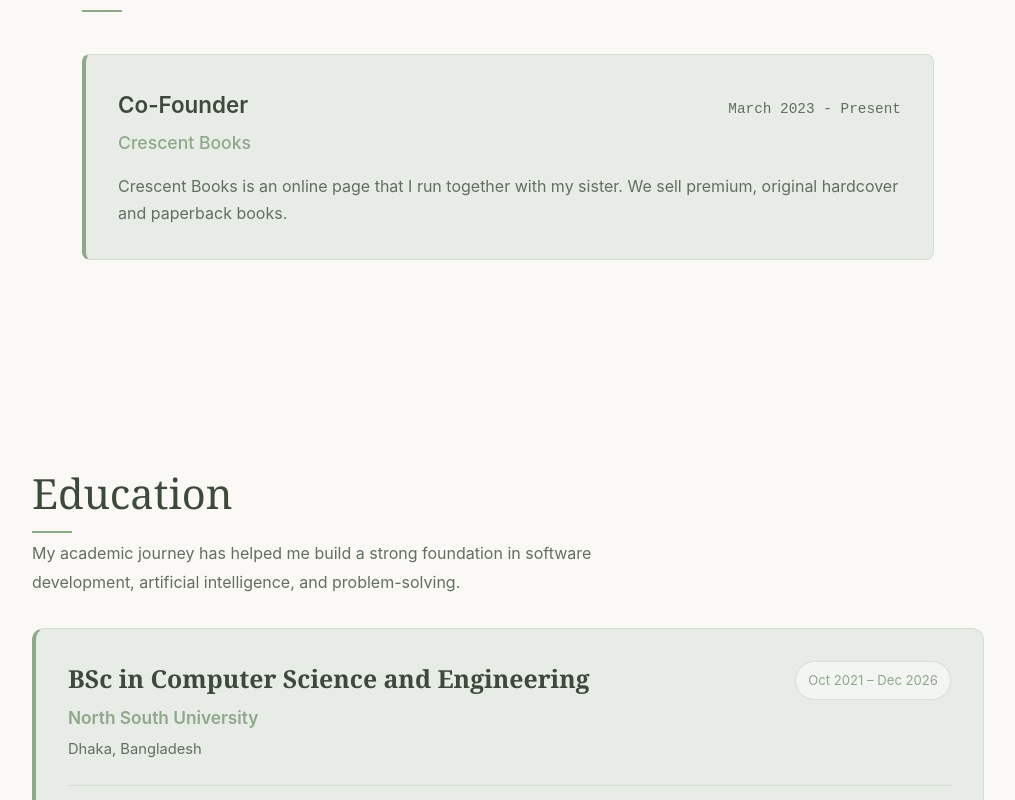
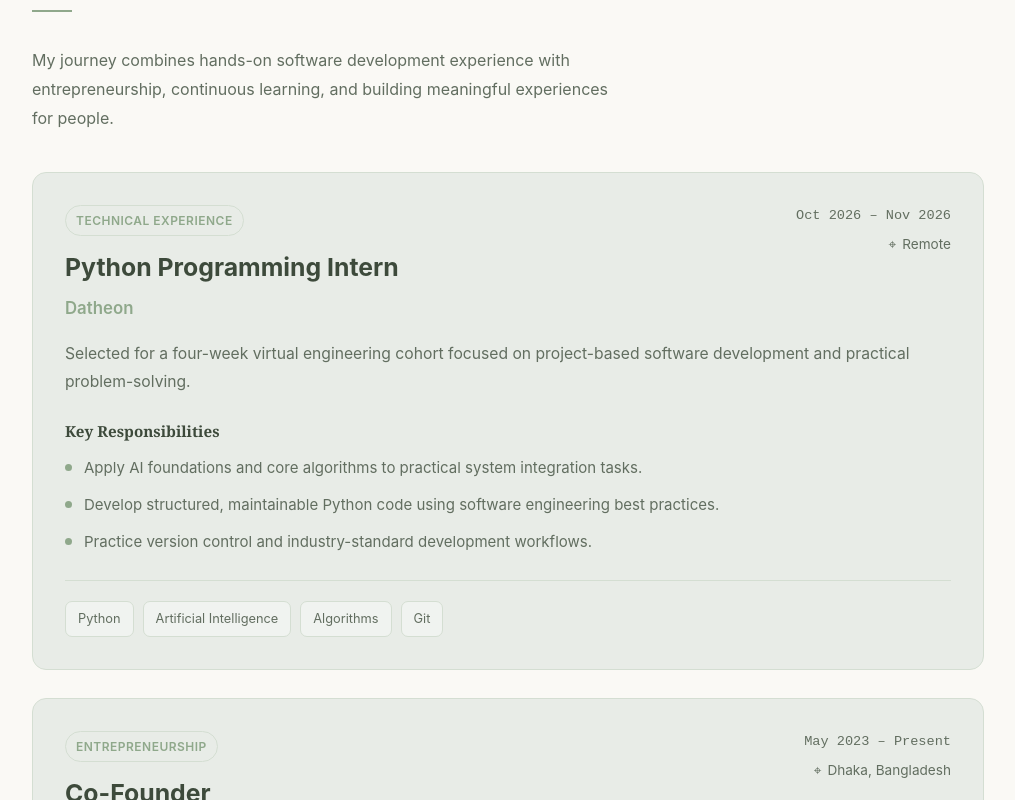
Before and after one commit to tniha10/my-portfolio, a React (Vite) app: page / in a window 1280 px wide. Shown: the part 4600-5400 px from the top of the page, without its empty margins (132-1147 px from the left). Built offline with nearby package versions, Linux system fonts and the light colour scheme.

Commit message:
Added recent internship experience

```diff
--- a/src/components/Experience.css
+++ /dev/null
@@ -1,53 +0,0 @@
-.experience {
-  padding: 100px 24px;
-  max-width: 900px;
-  margin: 0 auto;
-}
-
-.experience-card {
-  background-color: var(--sage-light);
-  border: 1px solid var(--sage-border);
-  border-left: 4px solid var(--sage-accent);
-  border-radius: 8px;
-  padding: 32px;
-  transition: transform 0.2s ease, box-shadow 0.2s ease;
-}
-
-.experience-card:hover {
-  transform: translateY(-2px);
-  box-shadow: 0 4px 20px rgba(61, 74, 59, 0.05);
-}
-
-.experience-header {
-  display: flex;
-  justify-content: space-between;
-  align-items: baseline;
-  flex-wrap: wrap;
-  gap: 12px;
-  margin-bottom: 6px;
-}
-
-.experience-header h3 {
-  font-size: 1.4rem;
-  font-family: var(--sans);
-  font-weight: 600;
-}
-
-.experience-date {
-  font-size: 0.9rem;
-  color: var(--text-muted);
-  font-family: var(--mono);
-}
-
-.experience-company {
-  font-size: 1.1rem;
-  color: var(--sage-accent);
-  font-weight: 500;
-  margin-bottom: 16px;
-}
-
-.experience-text {
-  font-size: 1rem;
-  color: var(--text-muted);
-  line-height: 1.7;
-}
--- a/src/components/Experience.jsx
+++ b/src/components/Experience.jsx
@@ -1,26 +1,328 @@
-import './Experience.css'
+const experiences = [
+  {
+    role: 'Python Programming Intern',
+    company: 'Datheon',
+    date: 'Oct 2026 – Nov 2026',
+    location: 'Remote',
+    type: 'Technical Experience',
+    description:
+      'Selected for a four-week virtual engineering cohort focused on project-based software development and practical problem-solving.',
+    responsibilities: [
+      'Apply AI foundations and core algorithms to practical system integration tasks.',
+      'Develop structured, maintainable Python code using software engineering best practices.',
+      'Practice version control and industry-standard development workflows.',
+    ],
+    skills: ['Python', 'Artificial Intelligence', 'Algorithms', 'Git'],
+  },
+  {
+    role: 'Co-Founder',
+    company: 'Crescent Books',
+    date: 'May 2023 – Present',
+    location: 'Dhaka, Bangladesh',
+    type: 'Entrepreneurship',
+    description:
+      'Co-founded and manage an online bookstore with my sister, focusing on book sales, customer experience, and growing an online reading community.',
+    responsibilities: [
+      'Manage end-to-end e-commerce operations, including order processing, packaging, and dispatch.',
+      'Handle customer inquiries, resolve issues, and maintain positive customer relationships.',
+      'Plan social media content and marketing campaigns to increase engagement and grow the brand.',
+    ],
+    skills: [
+      'E-commerce',
+      'Customer Relations',
+      'Social Media Marketing',
+      'Business Operations',
+    ],
+  },
+]
 
 function Experience() {
   return (
+    <>
+      <style>{`
+        .experience {
+          padding: 100px 24px;
+          max-width: 1000px;
+          margin: 0 auto;
+        }
+
+        .experience-container {
+          width: 100%;
+        }
+
+        .experience-intro {
+          max-width: 600px;
+          margin: -8px 0 40px;
+          color: var(--text-muted);
+          font-size: 1rem;
+          line-height: 1.8;
+        }
+
+        .experience-list {
+          position: relative;
+          display: flex;
+          flex-direction: column;
+          gap: 28px;
+        }
+
+        .experience-card {
+          position: relative;
+          padding: 32px;
+          background: var(--sage-light);
+          border: 1px solid var(--sage-border);
+          border-radius: 14px;
+          transition:
+            transform 0.25s ease,
+            box-shadow 0.25s ease,
+            border-color 0.25s ease;
+        }
+
+        .experience-card:hover {
+          transform: translateY(-4px);
+          border-color: var(--sage-accent);
+          box-shadow: 0 12px 30px rgba(61, 74, 59, 0.08);
+        }
+
+        .experience-top {
+          display: flex;
+          justify-content: space-between;
+          align-items: flex-start;
+          flex-wrap: wrap;
+          gap: 16px;
+          margin-bottom: 18px;
+        }
+
+        .experience-heading {
+          flex: 1;
+          min-width: 220px;
+        }
+
+        .experience-type {
+          display: inline-block;
+          margin-bottom: 12px;
+          padding: 5px 10px;
+          border: 1px solid var(--sage-border);
+          border-radius: 20px;
+          color: var(--sage-accent);
+          font-size: 0.75rem;
+          font-weight: 600;
+          letter-spacing: 0.04em;
+          text-transform: uppercase;
+        }
+
+        .experience-header h3 {
+          margin: 0 0 7px;
+          color: var(--text-primary);
+          font-family: var(--sans);
+          font-size: clamp(1.25rem, 3vw, 1.55rem);
+          font-weight: 650;
+        }
+
+        .experience-company {
+          margin: 0;
+          color: var(--sage-accent);
+          font-size: 1.05rem;
+          font-weight: 600;
+        }
+
+        .experience-meta {
+          display: flex;
+          flex-direction: column;
+          align-items: flex-end;
+          gap: 7px;
+          color: var(--text-muted);
+          font-size: 0.85rem;
+          text-align: right;
+        }
+
+        .experience-date {
+          font-family: var(--mono);
+        }
+
+        .experience-location {
+          display: flex;
+          align-items: center;
+          gap: 6px;
+        }
+
+        .experience-text {
+          margin: 0 0 22px;
+          color: var(--text-muted);
+          font-size: 0.98rem;
+          line-height: 1.8;
+        }
+
+        .experience-subtitle {
+          margin: 0 0 12px;
+          color: var(--text-primary);
+          font-size: 0.95rem;
+          font-weight: 600;
+        }
+
+        .experience-responsibilities {
+          display: flex;
+          flex-direction: column;
+          gap: 11px;
+          margin: 0 0 24px;
+          padding: 0;
+          list-style: none;
+        }
+
+        .experience-responsibilities li {
+          display: flex;
+          align-items: flex-start;
+          gap: 12px;
+          color: var(--text-muted);
+          font-size: 0.94rem;
+          line-height: 1.75;
+        }
+
+        .experience-bullet {
+          flex-shrink: 0;
+          margin-top: 9px;
+          width: 7px;
+          height: 7px;
+          border-radius: 50%;
+          background: var(--sage-accent);
+        }
+
+        .experience-skills {
+          display: flex;
+          flex-wrap: wrap;
+          gap: 9px;
+          padding-top: 20px;
+          border-top: 1px solid var(--sage-border);
+        }
+
+        .experience-skill {
+          padding: 7px 12px;
+          border: 1px solid var(--sage-border);
+          border-radius: 7px;
+          color: var(--text-muted);
+          font-size: 0.8rem;
+          background: rgba(255, 255, 255, 0.35);
+        }
+
+        @media (max-width: 600px) {
+          .experience {
+            padding: 72px 18px;
+          }
+
+          .experience-card {
+            padding: 23px 19px;
+          }
+
+          .experience-top {
+            flex-direction: column;
+            gap: 12px;
+          }
+
+          .experience-heading {
+            min-width: 0;
+          }
+
+          .experience-meta {
+            align-items: flex-start;
+            text-align: left;
+          }
+
+          .experience-responsibilities li {
+            font-size: 0.9rem;
+          }
+        }
+
+        @media (prefers-reduced-motion: reduce) {
+          .experience-card {
+            transition: none;
+          }
+
+          .experience-card:hover {
+            transform: none;
+          }
+        }
+      `}</style>
+
       <section id="experience" className="experience">
         <div className="experience-container">
           <h2 className="section-title">Experience</h2>
 
-        <div className="experience-card">
+          <p className="experience-intro">
+            My journey combines hands-on software development experience
+            with entrepreneurship, continuous learning, and building
+            meaningful experiences for people.
+          </p>
+
+          <div className="experience-list">
+            {experiences.map((experience) => (
+              <article
+                className="experience-card"
+                key={experience.company}
+              >
+                <div className="experience-top">
+                  <div className="experience-heading">
+                    <span className="experience-type">
+                      {experience.type}
+                    </span>
+
                     <div className="experience-header">
-            <h3>Co-Founder</h3>
-            <span className="experience-date">March 2023 - Present</span>
+                      <h3>{experience.role}</h3>
                     </div>
 
-          <p className="experience-company">Crescent Books</p>
+                    <p className="experience-company">
+                      {experience.company}
+                    </p>
+                  </div>
+
+                  <div className="experience-meta">
+                    <span className="experience-date">
+                      {experience.date}
+                    </span>
+
+                    <span className="experience-location">
+                      <span aria-hidden="true">⌖</span>
+                      {experience.location}
+                    </span>
+                  </div>
+                </div>
 
                 <p className="experience-text">
-            Crescent Books is an online page that I run together with my
-            sister. We sell premium, original hardcover and paperback books.
+                  {experience.description}
                 </p>
+
+                <h4 className="experience-subtitle">
+                  Key Responsibilities
+                </h4>
+
+                <ul className="experience-responsibilities">
+                  {experience.responsibilities.map(
+                    (responsibility) => (
+                      <li key={responsibility}>
+                        <span
+                          className="experience-bullet"
+                          aria-hidden="true"
+                        />
+                        <span>{responsibility}</span>
+                      </li>
+                    )
+                  )}
+                </ul>
+
+                <div
+                  className="experience-skills"
+                  aria-label="Relevant skills"
+                >
+                  {experience.skills.map((skill) => (
+                    <span className="experience-skill" key={skill}>
+                      {skill}
+                    </span>
+                  ))}
+                </div>
+              </article>
+            ))}
           </div>
         </div>
       </section>
+    </>
   )
 }
 
```
Lines whose indentation alone changed are shown as unchanged.
